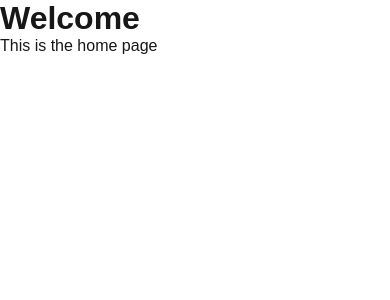
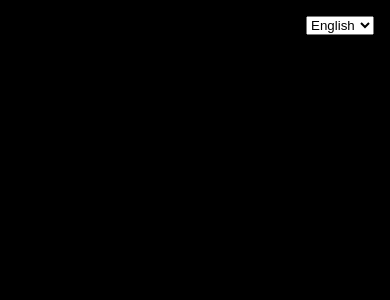
Before and after one commit to erevanayen/kf-2025, a Next.js app: page / in a window 390 px wide. Shown: the top 300 px of the page. Built offline with nearby package versions, Linux system fonts and the light colour scheme.

Commit message:
feat: dictionaries + static build of languages

```diff
--- a/app/globals.css
+++ b/app/globals.css
@@ -1,12 +1,12 @@
 :root {
-  --background: #ffffff;
-  --foreground: #171717;
+  --background: #000000;
+  --foreground: #ffffff;
 }
 
 @media (prefers-color-scheme: dark) {
   :root {
-    --background: #0a0a0a;
-    --foreground: #ededed;
+    --background: #000000;
+    --foreground: #ffffff;
   }
 }
 
@@ -30,11 +30,6 @@ body {
   margin: 0;
 }
 
-a {
-  color: inherit;
-  text-decoration: none;
-}
-
 @media (prefers-color-scheme: dark) {
   html {
     color-scheme: dark;
--- a/app/page.module.css
+++ b/app/page.module.css
@@ -1,168 +1,17 @@
-.page {
-  --gray-rgb: 0, 0, 0;
-  --gray-alpha-200: rgba(var(--gray-rgb), 0.08);
-  --gray-alpha-100: rgba(var(--gray-rgb), 0.05);
-
-  --button-primary-hover: #383838;
-  --button-secondary-hover: #f2f2f2;
-
-  display: grid;
-  grid-template-rows: 20px 1fr 20px;
-  align-items: center;
-  justify-items: center;
-  min-height: 100svh;
-  padding: 80px;
-  gap: 64px;
-  font-family: var(--font-geist-sans);
+.container {
+  position: relative;
+  min-height: 100vh;
 }
 
-@media (prefers-color-scheme: dark) {
-  .page {
-    --gray-rgb: 255, 255, 255;
-    --gray-alpha-200: rgba(var(--gray-rgb), 0.145);
-    --gray-alpha-100: rgba(var(--gray-rgb), 0.06);
-
-    --button-primary-hover: #ccc;
-    --button-secondary-hover: #1a1a1a;
-  }
+.languageSelector {
+  position: absolute;
+  top: 1rem;
+  right: 1rem;
+  border-radius: 0.375rem;
 }
 
-.main {
-  display: flex;
-  flex-direction: column;
-  gap: 32px;
-  grid-row-start: 2;
+.content {
+  max-width: 64rem;
+  margin: 0 auto;
+  text-align: center;
 }
-
-.main ol {
-  font-family: var(--font-geist-mono);
-  padding-left: 0;
-  margin: 0;
-  font-size: 14px;
-  line-height: 24px;
-  letter-spacing: -0.01em;
-  list-style-position: inside;
-}
-
-.main li:not(:last-of-type) {
-  margin-bottom: 8px;
-}
-
-.main code {
-  font-family: inherit;
-  background: var(--gray-alpha-100);
-  padding: 2px 4px;
-  border-radius: 4px;
-  font-weight: 600;
-}
-
-.ctas {
-  display: flex;
-  gap: 16px;
-}
-
-.ctas a {
-  appearance: none;
-  border-radius: 128px;
-  height: 48px;
-  padding: 0 20px;
-  border: none;
-  border: 1px solid transparent;
-  transition:
-    background 0.2s,
-    color 0.2s,
-    border-color 0.2s;
-  cursor: pointer;
-  display: flex;
-  align-items: center;
-  justify-content: center;
-  font-size: 16px;
-  line-height: 20px;
-  font-weight: 500;
-}
-
-a.primary {
-  background: var(--foreground);
-  color: var(--background);
-  gap: 8px;
-}
-
-a.secondary {
-  border-color: var(--gray-alpha-200);
-  min-width: 180px;
-}
-
-.footer {
-  grid-row-start: 3;
-  display: flex;
-  gap: 24px;
-}
-
-.footer a {
-  display: flex;
-  align-items: center;
-  gap: 8px;
-}
-
-.footer img {
-  flex-shrink: 0;
-}
-
-/* Enable hover only on non-touch devices */
-@media (hover: hover) and (pointer: fine) {
-  a.primary:hover {
-    background: var(--button-primary-hover);
-    border-color: transparent;
-  }
-
-  a.secondary:hover {
-    background: var(--button-secondary-hover);
-    border-color: transparent;
-  }
-
-  .footer a:hover {
-    text-decoration: underline;
-    text-underline-offset: 4px;
-  }
-}
-
-@media (max-width: 600px) {
-  .page {
-    padding: 32px;
-    padding-bottom: 80px;
-  }
-
-  .main {
-    align-items: center;
-  }
-
-  .main ol {
-    text-align: center;
-  }
-
-  .ctas {
-    flex-direction: column;
-  }
-
-  .ctas a {
-    font-size: 14px;
-    height: 40px;
-    padding: 0 16px;
-  }
-
-  a.secondary {
-    min-width: auto;
-  }
-
-  .footer {
-    flex-wrap: wrap;
-    align-items: center;
-    justify-content: center;
-  }
-}
-
-@media (prefers-color-scheme: dark) {
-  .logo {
-    filter: invert();
-  }
-}
--- a/app/page.tsx
+++ b/app/page.tsx
@@ -1,9 +1,59 @@
+'use client';
+
+import React, { useState, useEffect } from 'react';
+import styles from './page.module.css';
+
+interface Dictionary {
+  welcome: string;
+  description: string;
+}
+
+const dictionaries = {
+  en: () => import('../dictionaries/en.json').then((module) => module.default),
+  cs: () => import('../dictionaries/cs.json').then((module) => module.default),
+};
+
+const languageNames = {
+  en: 'English',
+  cs: 'Čeština',
+};
 
 export default function Home() {
+  const [locale, setLocale] = useState<keyof typeof dictionaries>('en');
+  const [dictionary, setDictionary] = useState<Dictionary | null>(null);
+
+  useEffect(() => {
+    const loadDictionary = async () => {
+      const loadedDictionary = await dictionaries[locale]();
+      setDictionary(loadedDictionary);
+    };
+    loadDictionary();
+  }, [locale]);
+
+  const handleLocaleChange = (event: React.ChangeEvent<HTMLSelectElement>) => {
+    const selectedLocale = event.target.value as keyof typeof dictionaries;
+    setLocale(selectedLocale);
+  };
+
+  if (!dictionary) return null;
+
   return (
-    <div>
-      <h1>Welcome</h1>
-      <p>This is the home page</p>
+    <div className={styles.container}>
+      <div className={styles.languageSelector}>
+        <select
+          value={locale}
+          onChange={handleLocaleChange}
+          className={styles.select}
+        >
+          {Object.entries(languageNames).map(([code, name]) => (
+            <option key={code} value={code}>
+              {name}
+            </option>
+          ))}
+        </select>
+      </div>
+      <div className={styles.content}>
+      </div>
     </div>
   );
 }
--- a/next.config.ts
+++ b/next.config.ts
@@ -1,12 +1,9 @@
- import type { NextConfig } from 'next';
+import type { NextConfig } from 'next';
 
-/** @type {NextConfig} */
 const nextConfig: NextConfig = {
-  /* config options here */
   output: "export",
-  basePath: "/kf-25-website",
+  basePath: "",
   assetPrefix: "/"
-  // Remove webpack configuration as it's not needed in Next.js 15
 };
 
 export default nextConfig;
```
